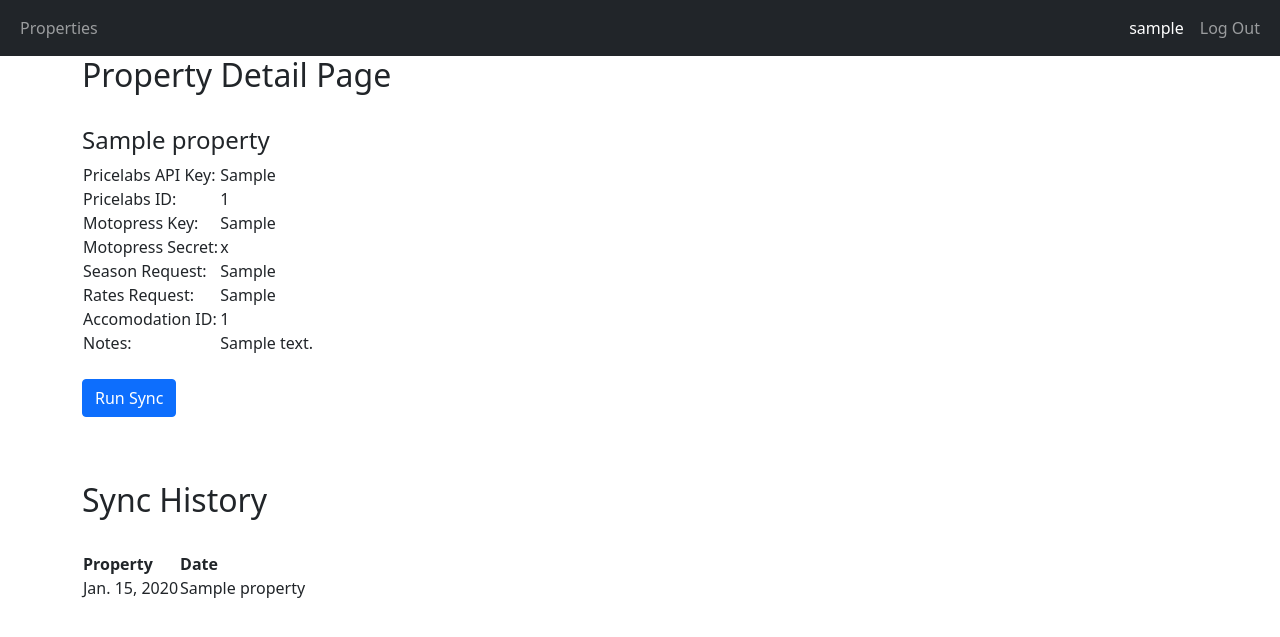
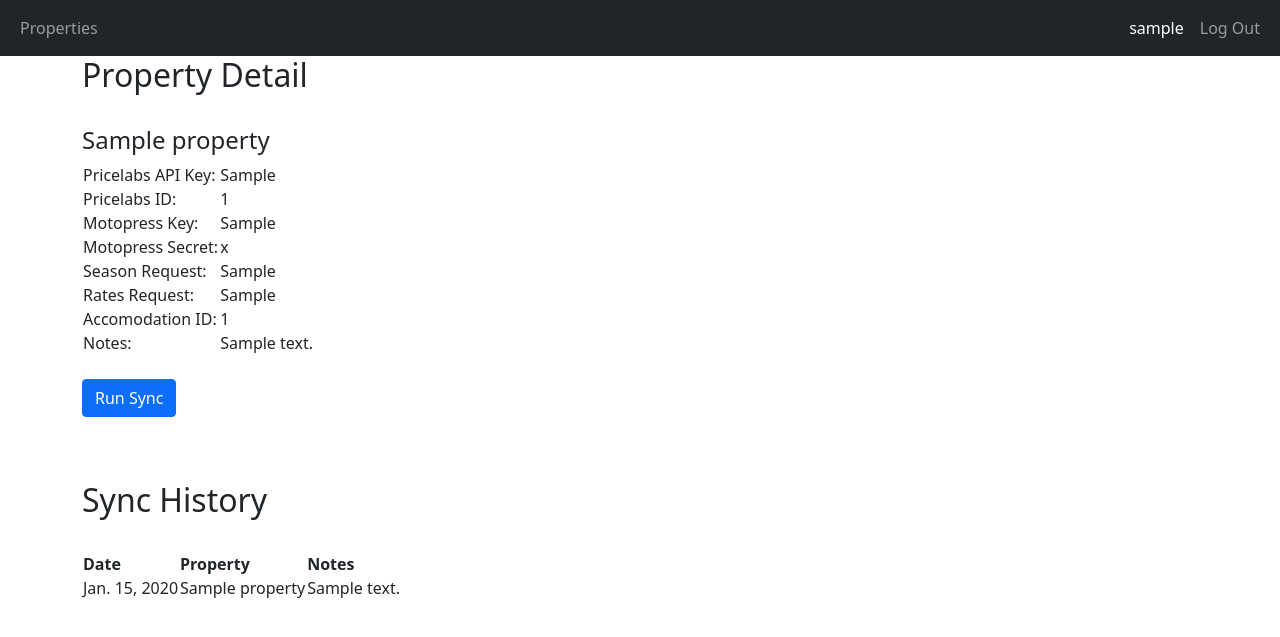
Before and after one commit to gbwilliamson4/PricelabsIntegration, a Django app: page /properties/1/ in a window 1280 px wide. Shown: the top 637 px of the page. Run offline with Django 4.2, Linux system fonts and the light colour scheme; a user stored in the database is signed in; tables that the repository leaves empty hold one stand-in row (values such as "Sample post"); some libraries are stand-ins or nearby versions.

Commit message:
History model keeps track of if the sync was a success or failure.

```diff
--- a/integrations/integrator.py
+++ b/integrations/integrator.py
@@ -44,8 +44,9 @@ def integrate(testing, moto_key, moto_secret, season_request, rates_request, pri
         pricelabls_data = get_pricelabs_data(pricelabs_api_key,
                                              pricelabs_id)  # will return a dict with date as key and price as value
         moto_data_to_add = compare_prices(motopress_data, pricelabls_data, rates_request, basic)
-        create_rate(moto_data_to_add, rates_request, basic, accomodation_id, rates_id)
+        response = create_rate(moto_data_to_add, rates_request, basic, accomodation_id, rates_id)
 
+        return response
     else:
         pass
         # *** For Testing ***
@@ -62,8 +63,9 @@ def integrate(testing, moto_key, moto_secret, season_request, rates_request, pri
                                              pricelabs_id)  # will return a dict with date as key and price as value
 
         moto_data_to_add = compare_prices(motopress_data, pricelabls_data, rates_request, basic)
-        create_rate(moto_data_to_add, rates_request, basic, accomodation_id, rates_id)
+        response = create_rate(moto_data_to_add, rates_request, basic, accomodation_id, rates_id)
 
+        return response
         # *** End testing ***
 
 
--- a/integrations/models.py
+++ b/integrations/models.py
@@ -34,6 +34,7 @@ class Property_Info(models.Model):
 class History(models.Model):
     run_date = models.DateField(auto_now_add=True)
     property_name = models.ForeignKey(Property, on_delete=models.CASCADE)
+    notes = models.CharField(max_length=50, blank=True)
 
     class Meta:
         verbose_name_plural = "History"
--- a/integrations/templates/integrations/property-detail.html
+++ b/integrations/templates/integrations/property-detail.html
@@ -5,11 +5,11 @@
 <html lang="en">
 <head>
     <meta charset="UTF-8">
-    <title>Title</title>
+    <title>{{ property_info.property }}</title>
 </head>
 <div class="container">
 <body>
-<h2>Property Detail Page</h2>
+<h2>Property Detail</h2>
 <br>
 
 <h4>{{ property_info.property }}</h4>
@@ -65,13 +65,15 @@
 
     <table>
         <tr>
+            <th>Date</th>
             <th>Property</th>
-            <th>Date</th>
+            <th>Notes</th>
         </tr>
         {% for prop in prop_history %}
             <tr>
                 <td>{{ prop.run_date }}</td>
                 <td>{{ prop.property_name }}</td>
+                <td>{{ prop.notes }}</td>
             </tr>
         {% endfor %}
     </table>
--- a/integrations/views.py
+++ b/integrations/views.py
@@ -86,7 +86,7 @@ def property_detail(request, prop_pk):
         return redirect('properties')
     else:
         property_info = Property_Info.objects.get(property=prop)
-        prop_history = History.objects.filter(property_name=prop)
+        prop_history = History.objects.filter(property_name=prop).order_by('-run_date')
 
         # print(property_info)
         context = {'property_info': property_info, 'prop_history': prop_history}
@@ -115,9 +115,14 @@ def run_integrator(request, prop_pk, info_pk):
         motopress_rates_request = prop_info.motopress_rates_request
         accomodation_id = prop_info.accomodation_id
 
-        integrate(False, motopress_key, motopress_secret, motopress_season_request, motopress_rates_request,
+        response = integrate(False, motopress_key, motopress_secret, motopress_season_request, motopress_rates_request,
                   pricelabs_key, pricelabs_id, accomodation_id)
         history = History(property_name=prop)
+        if response.status_code == 200:
+            history.notes = 'Success'
+        else:
+            history.notes = 'Fail'
+
         history.save()
         return redirect('property-detail', prop_pk)
     # return redirect('property-detail', args=[1])
```
Also changed, not shown: integrations/migrations/0007_history_notes.py (added).
